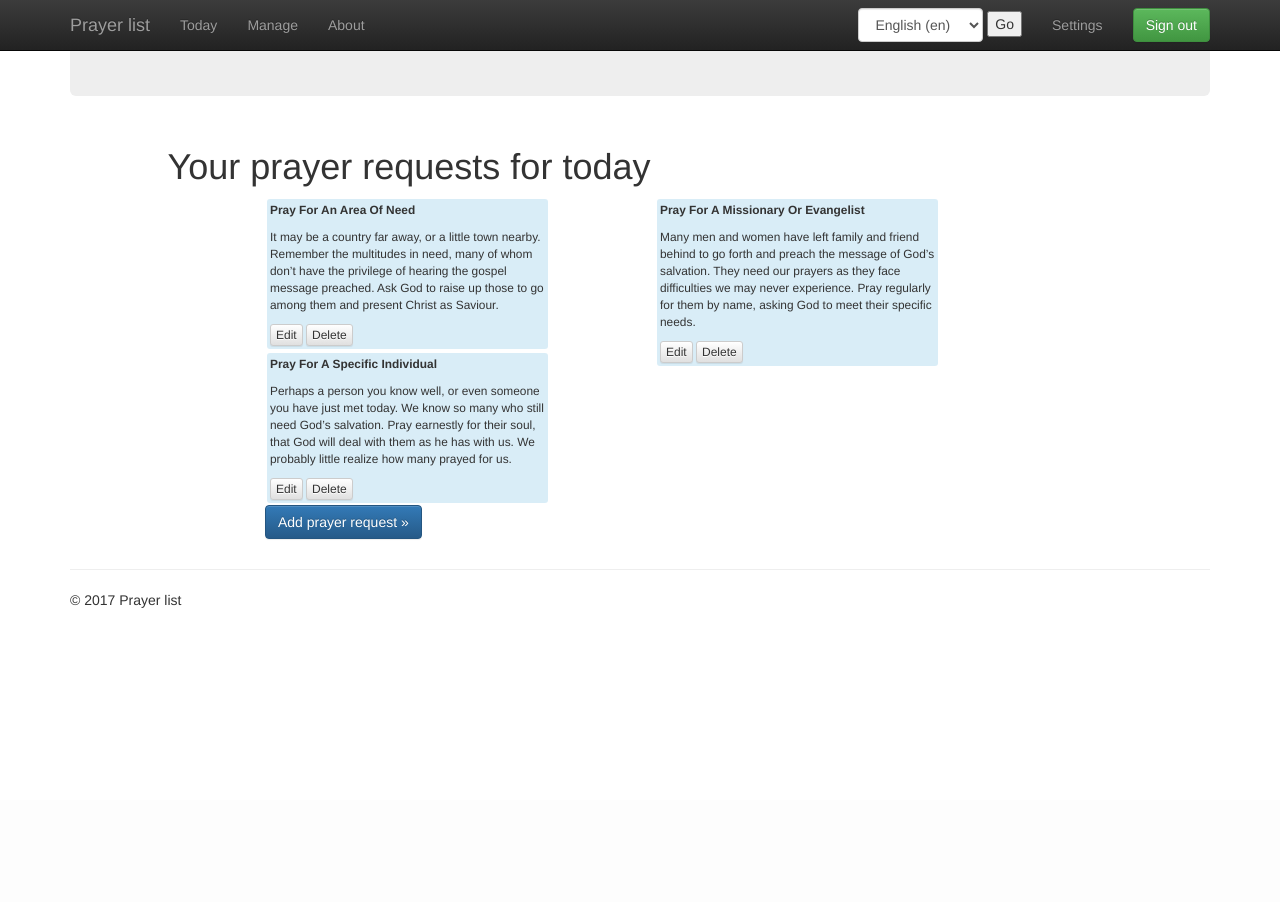
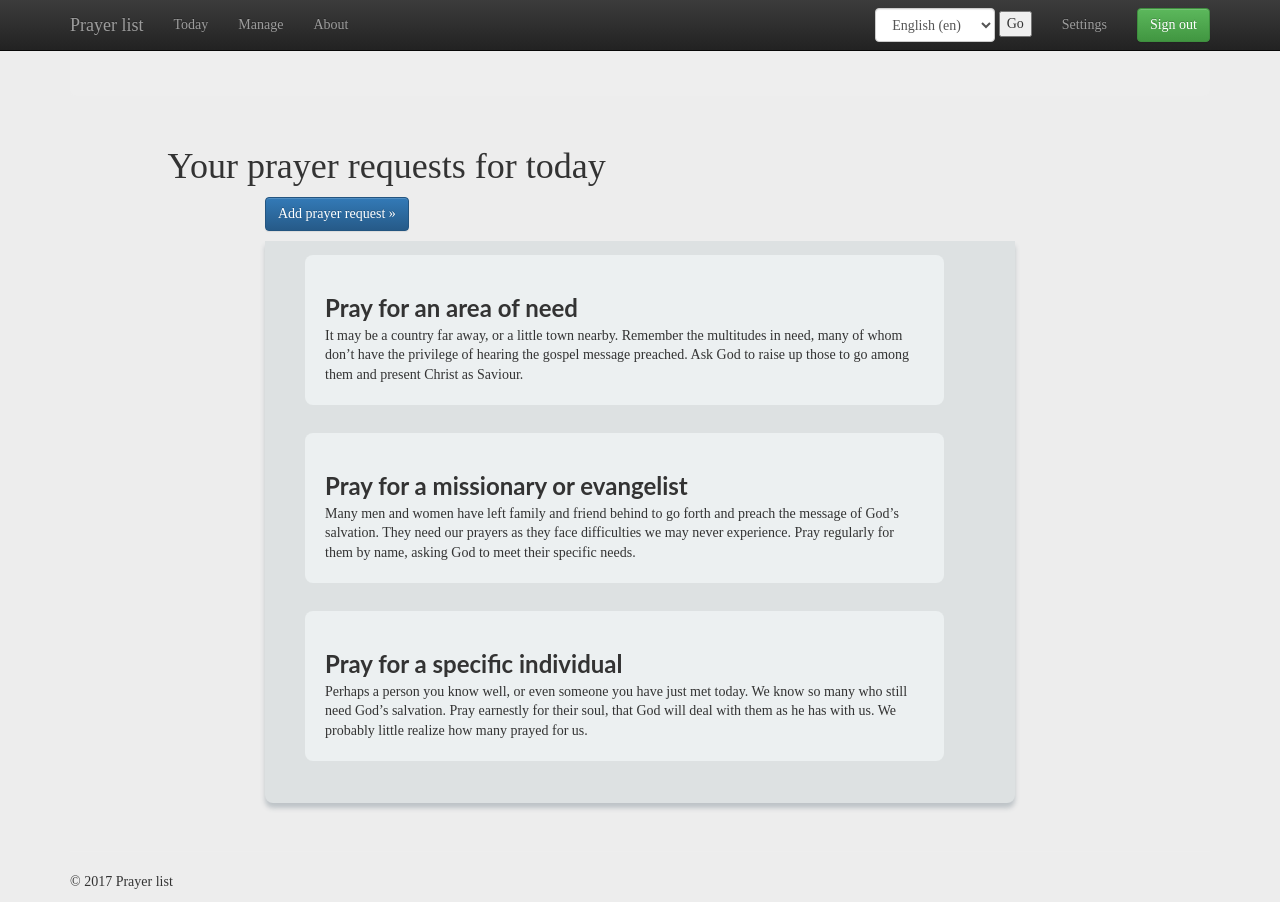
Before and after one commit to die2live/prayerlist, a Django app: page /today/ in a window 1280 px wide. Before the commit the page ends 608 px from the top, so only its background shows below. Run offline with Django 3.2, Linux system fonts and the light colour scheme; the visitor is signed in with stand-in values (Sample User, id 1); data comes from the database, SQL or seed files in the repository; some libraries are stand-ins or nearby versions.

Commit message:
change design of Today page.

```diff
--- a/src/prayerlistapp/models.py
+++ b/src/prayerlistapp/models.py
@@ -1,3 +1,4 @@
+from datetime import datetime
 from django.db import models
 from django.contrib.auth.models import User
 from django.db.models.signals import post_save
@@ -25,12 +26,20 @@ class PrayerRequest(models.Model):
 	show_date = models.DateField(null=True, blank=True)
 	created_by = models.ForeignKey(Profile, editable=False)
 	show_count = models.BigIntegerField(null=False, default=0)
+	is_read = models.BooleanField(default=False)
+	read_date = models.DateTimeField(null=True)
 
 	def __str__(self):
 		return '%s - user_%s - %s' % (self.title, self.created_by.id, self.show_count)
 
+	def toggle_read(self):
+		self.is_read = not self.is_read
+		if self.is_read:
+			self.read_date = datetime.now()
+		self.save()
+
 	class Meta:
-		ordering = ['show_count', '-created_date']
+		ordering = ['show_count', 'is_read', '-created_date']
 
 
 class UserGroup(models.Model):
--- a/src/prayerlistapp/static/js/site.js
+++ b/src/prayerlistapp/static/js/site.js
@@ -5,16 +5,12 @@ $(document).ready(function () {
 		dateFormat: 'yy-mm-dd',
 	});
 
-	$('.grid').masonry({
-		itemSelector: '.grid-item',
-		percentPosition: true
-	});
-
-	$('.deletebtn').click(function() {
+	$('.deletebtn').click(function(event) {
+	    event.preventDefault();
 		if(confirm('Are you sure?')) {
-			var id = $(this).data('id');
+		    url = $(this).attr('href');
 			$.post(
-				'/delete/' + id + '/',
+				url,
 				{'csrfmiddlewaretoken': $('input[name=csrfmiddlewaretoken]').val()},
 				function(data) {
 					window.location = '/all/';
@@ -26,4 +22,16 @@ $(document).ready(function () {
 		'order': [[2, 'desc']]
 	});
 
+	$('.togglereadbtn').click(function(event) {
+	    event.preventDefault();
+	    url = $(this).attr('href');
+	    $.post(
+            url,
+            {'csrfmiddlewaretoken': $('input[name=csrfmiddlewaretoken]').val()},
+            function(data) {
+                window.location = '/today/';
+            }
+        );
+	});
+
 });
--- a/src/prayerlistapp/static/styles/site.css
+++ b/src/prayerlistapp/static/styles/site.css
@@ -1,19 +1,220 @@
-* {box-sizing: border-box;}
-.grid {
-  background: #EEE;
-  max-width: 1140px;
-  padding: 2px 5px;
+* {
+  box-sizing: border-box;
+  -moz-box-sizing: border-box;
+  -webkit-box-sizing: border-box;
 }
-.grid:after {
-  content: '';
+
+/*twitter css*/
+
+body {
+  font-family: 'Quicksand';
+  //color: #7f8c8d;
+  font-size: 14px;
+  background-color: #ededed;
+}
+
+.bubble {
+  width: 100%;
+  padding: .5em 1em;
+  line-height: 1.4em;
+  padding: 20px;
+  background-color: #ecf0f1;
+  position: relative;
+  -webkit-border-radius: 8px;
+  -moz-border-radius: 8px;
+  -ms-border-radius: 8px;
+  -o-border-radius: 8px;
+  border-radius: 8px;
+  text-align: left;
+  display: inline-block; }
+  .bubble:hover > .over-bubble {
+    opacity: 1; }
+
+.bubble.read {
+  color: #fff;
+}
+
+.bubble-container {
+  width: 90%;
   display: block;
-  clear: both;
+  position: relative;
+  vertical-align: top;
+  display: inline-block;
 }
-.grid-item {
-  width: 285px;
-  height: auto;
-  float: left;
-  border: 2px solid #FFF;
-  border-radius: 5px;
-  padding: 3px;
+
+.timeline {
+  /*width: 560px;*/
+  display: block;
+  margin: auto;
+  background-color: #dde1e2;
+  padding-bottom: 2em;
+  -webkit-box-shadow: #bdc3c7 0 5px 5px;
+  -moz-box-shadow: #bdc3c7 0 5px 5px;
+  box-shadow: #bdc3c7 0 5px 5px;
+  -moz-border-radius-bottomleft: 8px;
+  -webkit-border-bottom-left-radius: 8px;
+  border-bottom-left-radius: 8px;
+  -moz-border-radius-bottomright: 8px;
+  -webkit-border-bottom-right-radius: 8px;
+  border-bottom-right-radius: 8px;
+  margin-bottom: 2em; }
+
+.timeline li {
+padding: 1em 0;
+list-style: none;
 }
+.timeline li:nth-child(even) {
+/*background-color: #d3d7d8;*/ }
+
+.hover {
+  position: absolute;
+  width: 100%;
+  height: 100%;
+  background-color: #3498db;
+  top: 0;
+  font-size: 1.8em;
+  border: 5px solid #5cc0ff;
+  -webkit-border-radius: 50%;
+  -moz-border-radius: 50%;
+  -ms-border-radius: 50%;
+  -o-border-radius: 50%;
+  border-radius: 50%;
+  text-align: center;
+  color: white;
+  padding-top: 24%;
+  opacity: 0;
+  font-family: 'FontAwesome';
+  font-weight: 300;
+  -webkit-transition-property: all;
+  -moz-transition-property: all;
+  -o-transition-property: all;
+  transition-property: all;
+  -webkit-transition-duration: 0.5s;
+  -moz-transition-duration: 0.5s;
+  -o-transition-duration: 0.5s;
+  transition-duration: 0.5s;
+  -webkit-transition-timing-function: ease;
+  -moz-transition-timing-function: ease;
+  -o-transition-timing-function: ease;
+  transition-timing-function: ease; }
+
+.first {
+  /*width: 560px;*/
+  display: block;
+  margin: auto;
+  background-color: #3498db;
+  text-shadow: #2084c7 1px 1px 0;
+  padding: 1em 0 !important;
+  color: white;
+  text-align: center;
+  margin-top: 1em;
+  font-family: "Lato";
+  font-size: 1.6em;
+  -moz-border-radius-topleft: 8px;
+  -webkit-border-top-left-radius: 8px;
+  border-top-left-radius: 8px;
+  -moz-border-radius-topright: 8px;
+  -webkit-border-top-right-radius: 8px;
+  border-top-right-radius: 8px;
+  position: relative; }
+
+.icon-twitter {
+  font-size: 1.5em; }
+
+.new {
+  position: absolute;
+  right: 5%; }
+
+.over-bubble {
+  line-height: 1.4em;
+  padding-top: 7%;
+  background-color: rgba(236, 240, 241, 0.8);
+  position: relative;
+  -webkit-border-radius: 8px;
+  -moz-border-radius: 8px;
+  -ms-border-radius: 8px;
+  -o-border-radius: 8px;
+  border-radius: 8px;
+  text-align: center;
+  display: inline-block;
+  position: absolute !important;
+  height: 100%;
+  width: 100%;
+  opacity: 0;
+  top: 0;
+  left: 0;
+  z-index: 999;
+  -webkit-transition-property: all;
+  -moz-transition-property: all;
+  -o-transition-property: all;
+  transition-property: all;
+  -webkit-transition-duration: 0.3s;
+  -moz-transition-duration: 0.3s;
+  -o-transition-duration: 0.3s;
+  transition-duration: 0.3s;
+  -webkit-transition-timing-function: ease-in;
+  -moz-transition-timing-function: ease-in;
+  -o-transition-timing-function: ease-in;
+  transition-timing-function: ease-in;
+  font-size: 1.5em;
+  text-shadow: white 1px 1px 0; }
+
+.action {
+  margin-right: .3em;
+  -webkit-transition-property: all;
+  -moz-transition-property: all;
+  -o-transition-property: all;
+  transition-property: all;
+  -webkit-transition-duration: 0.2s;
+  -moz-transition-duration: 0.2s;
+  -o-transition-duration: 0.2s;
+  transition-duration: 0.2s;
+  -webkit-transition-timing-function: ease-in;
+  -moz-transition-timing-function: ease-in;
+  -o-transition-timing-function: ease-in;
+  transition-timing-function: ease-in; }
+
+.icon-star {
+  -webkit-transition-property: all;
+  -moz-transition-property: all;
+  -o-transition-property: all;
+  transition-property: all;
+  -webkit-transition-duration: 0.2s;
+  -moz-transition-duration: 0.2s;
+  -o-transition-duration: 0.2s;
+  transition-duration: 0.2s;
+  -webkit-transition-timing-function: ease;
+  -moz-transition-timing-function: ease;
+  -o-transition-timing-function: ease;
+  transition-timing-function: ease; }
+  .icon-star:hover {
+    cursor: pointer;
+    color: #f39c12; }
+
+.icon-mail-reply {
+  -webkit-transition-property: all;
+  -moz-transition-property: all;
+  -o-transition-property: all;
+  transition-property: all;
+  -webkit-transition-duration: 0.2s;
+  -moz-transition-duration: 0.2s;
+  -o-transition-duration: 0.2s;
+  transition-duration: 0.2s;
+  -webkit-transition-timing-function: ease;
+  -moz-transition-timing-function: ease;
+  -o-transition-timing-function: ease;
+  transition-timing-function: ease; }
+  .icon-mail-reply:hover {
+    cursor: pointer;
+    color: #3498db; }
+
+h3 {
+  //font-size: 1.2em;
+  font-weight: bold;
+  font-family: 'Lato';
+  display: inline-block;
+  margin-bottom: .2em;
+  //color: #95a5a6;
+}
+
+/* end twitter css*/
--- a/src/prayerlistapp/templates/layout.html
+++ b/src/prayerlistapp/templates/layout.html
@@ -114,8 +114,6 @@
 
     <script src="https://maxcdn.bootstrapcdn.com/bootstrap/3.3.7/js/bootstrap.min.js" integrity="sha384-Tc5IQib027qvyjSMfHjOMaLkfuWVxZxUPnCJA7l2mCWNIpG9mGCD8wGNIcPD7Txa" crossorigin="anonymous"></script>
 
-    <script src="https://unpkg.com/masonry-layout@4.1.1/dist/masonry.pkgd.min.js"></script>
-
     <script type="text/javascript" charset="utf-8" src="//cdn.datatables.net/1.10.13/js/jquery.dataTables.js"></script>
 
     <script src="//cloud.tinymce.com/stable/tinymce.min.js?apiKey=84pmx4sj2yjk1k8kk8c5357fglgohu9v2s26h9ybcuzmdv8e"></script>
--- a/src/prayerlistapp/templates/today.html
+++ b/src/prayerlistapp/templates/today.html
@@ -12,40 +12,36 @@
   </div>
   <div class="row">
     <div class="col-md-2"></div>
-    <div class="col-md-4">
-      {% for pr in prayer_requests %}
-        {% if forloop.counter0|divisibleby:2 %}
-        <div class="grid-item pr small bg-info">
-          <p class="pr-title text-capitalize"><strong>{{ pr.title }}</strong></p>
-          <p class="pr-description">{{ pr.description | safe }}</p>
-          <div class="pr-mng">
-            <a class="btn btn-default btn-xs" href="/edit/{{ pr.id }}/" role="button">{% trans 'Edit' %}</a>
-            <button type="button" class="btn btn-default btn-xs deletebtn" data-id="{{ pr.id }}">{% trans 'Delete' %}</button>
-          </div>
-        </div>
-        {% endif %}
-      {% endfor %}
-    </div>
-    <div class="col-md-4">
-      {% for pr in prayer_requests %}
-        {% if not forloop.counter0|divisibleby:2 %}
-        <div class="grid-item pr small bg-info">
-          <p class="pr-title text-capitalize"><strong>{{ pr.title }}</strong></p>
-          <p class="pr-description">{{ pr.description | safe }}</p>
-          <div class="pr-mng">
-            <a class="btn btn-default btn-xs" href="/edit/{{ pr.id }}/" role="button">{% trans 'Edit' %}</a>
-            <button type="button" class="btn btn-default btn-xs deletebtn" data-id="{{ pr.id }}">{% trans 'Delete' %}</button>
-          </div>
-        </div>
-        {% endif %}
-      {% endfor %}
+    <div class="col-md-8">
+      <p><a class="btn btn-primary" href="/edit/" role="button">{% trans 'Add prayer request' %} &raquo;</a></p>
     </div>
     <div class="col-md-2"></div>
   </div>
+
   <div class="row">
     <div class="col-md-2"></div>
     <div class="col-md-8">
-      <p><a class="btn btn-primary" href="/edit/" role="button">{% trans 'Add prayer request' %} &raquo;</a></p>
+      <ul class="timeline">
+        {% for pr in prayer_requests %}
+          <li>
+            <div class="bubble-container">
+              <div class="bubble {% if pr.is_read %} read {% endif %}">
+                <h3>{{ pr.title }}</h3><br/>
+                {{ pr.description | safe }}
+                <div class="over-bubble">
+                  <div class="action">
+                    <a class="togglereadbtn" href="/markread/{{ pr.id }}/">
+                      {% if pr.is_read %} {% trans 'Mark as unread' %} {% else %} {% trans 'Mark as read' %} {% endif %}
+                    </a>
+                  </div>
+                  <div class="action"><a href="/edit/{{ pr.id }}/" role="button">{% trans 'Edit' %}</a></div>
+                  <div class="action"><a class="deletebtn" href="/delete/{{ pr.id }}/">{% trans 'Delete' %}</a></div>
+                </div>
+              </div>
+            </div>
+          </li>
+        {% endfor %}
+      </ul>
     </div>
     <div class="col-md-2"></div>
   </div>
--- a/src/prayerlistapp/urls.py
+++ b/src/prayerlistapp/urls.py
@@ -8,6 +8,7 @@ urlpatterns = [
     url(r'^all/$', views.all, name='all'),
     url(r'^edit/(?P<pk>\d*)(\/*)$', views.edit, name='edit'),
     url(r'^delete/(?P<id>\d*)(\/*)$', views.delete, name='delete'),
+    url(r'^markread/(?P<id>\d*)(\/*)$', views.mark_as_read, name='mark_as_read'),
     url(r'^about/$', views.about, name='about'),
     url(r'^settings/$', views.settings, name='settings'),
     url(r'^settings/password/$', views.password, name='password'),
--- a/src/prayerlistapp/views.py
+++ b/src/prayerlistapp/views.py
@@ -103,6 +103,13 @@ def delete(request, id):
     return HttpResponse('OK')
 
 @login_required
+@require_POST
+def mark_as_read(request, id):
+    pr = get_object_or_404(models.PrayerRequest, pk=id)
+    pr.toggle_read()
+    return HttpResponse('OK')
+
+@login_required
 def settings(request):
     if request.method == 'POST':
         user_form = forms.EditUserForm(request.POST, instance=request.user)
```
Also changed, not shown: src/prayerlistapp/migrations/0011_auto_20170306_1149.py (added).
